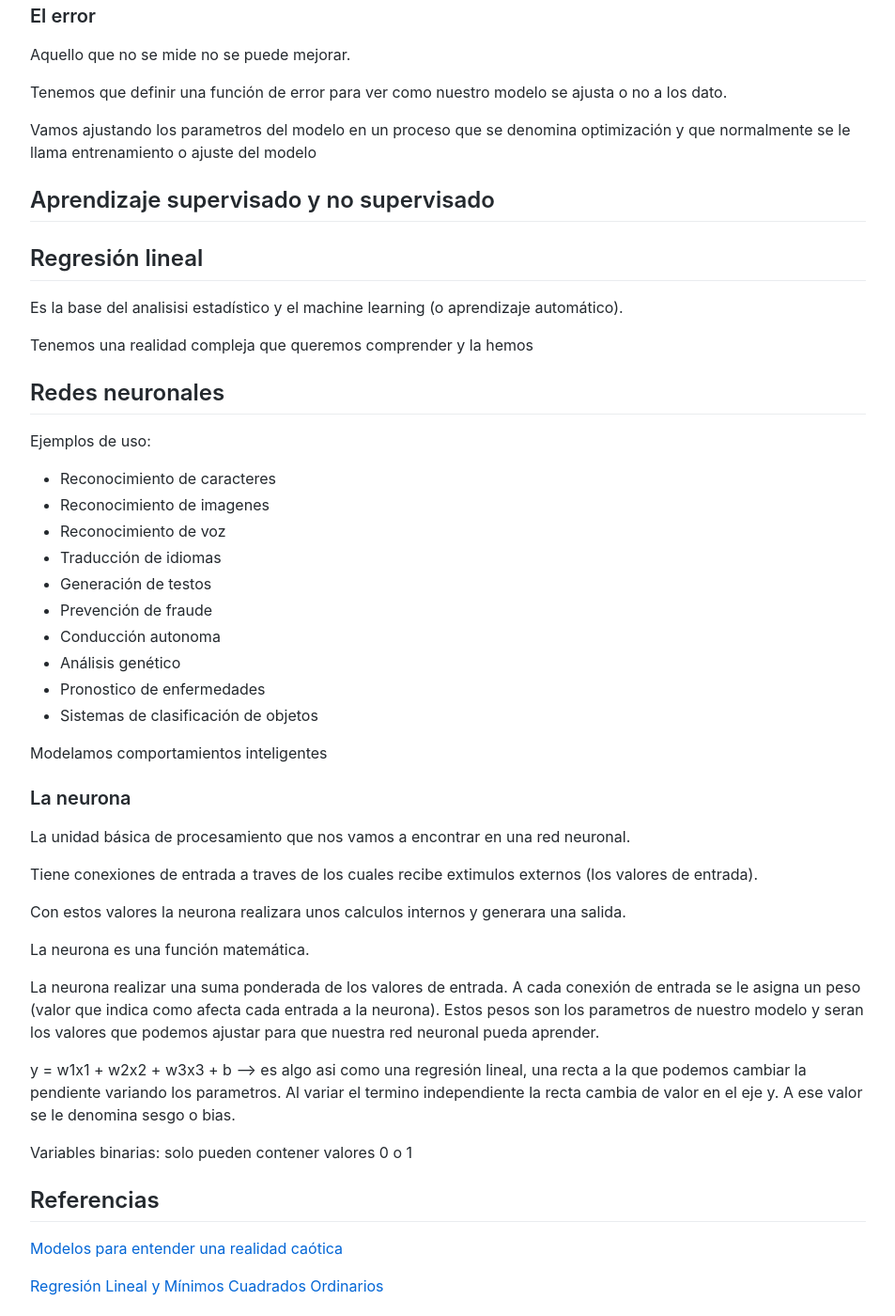
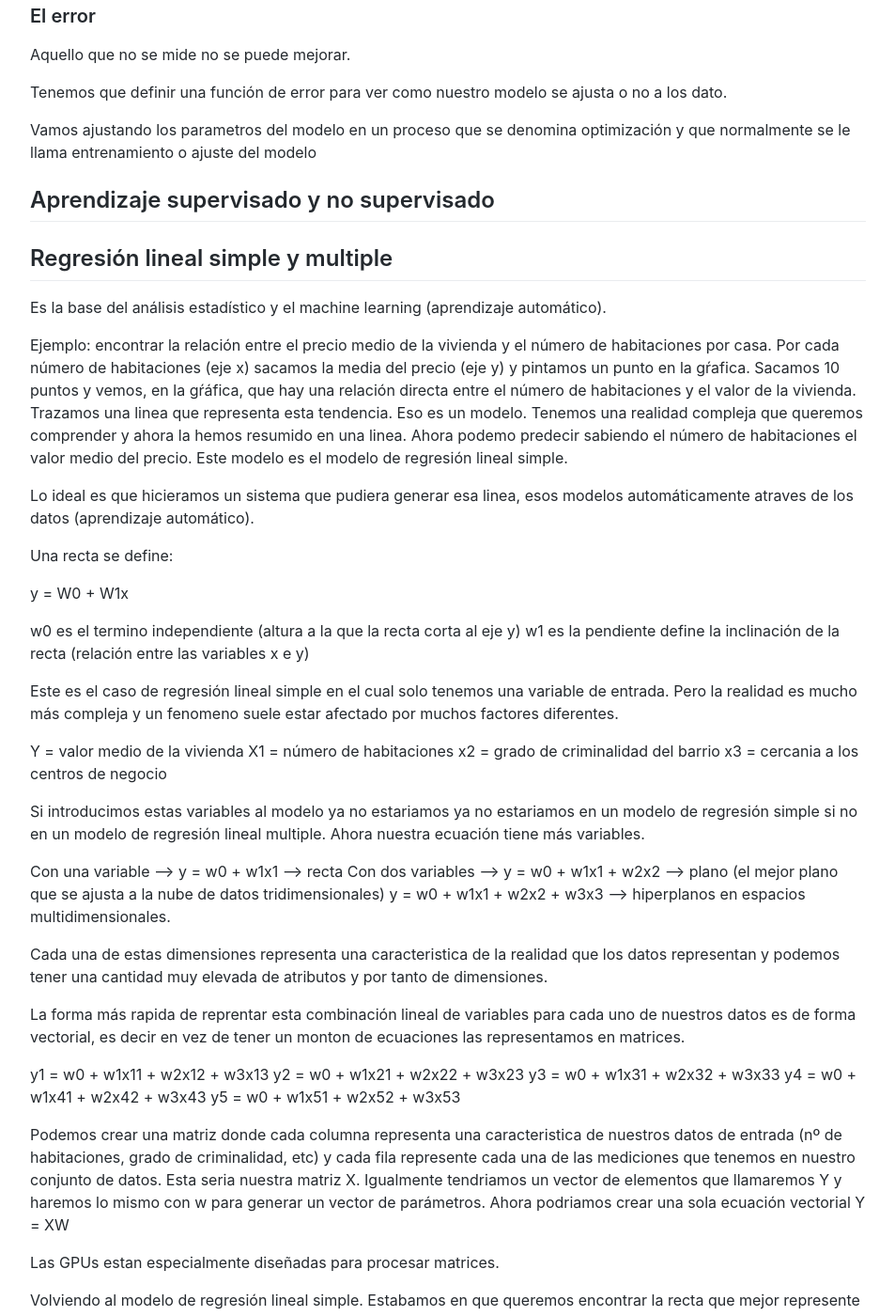
Before and after one commit to Akira3030/formacion, a Jekyll site: the page built from articulos/tecnologia/IA-regresion-lineal-minimos-cuadrados.md, in a window 1280 px wide and 1400 px high, scrolled down 1094 px. Shown: the whole window at 94% size, without its empty margins (163-1116 px from the left). Built offline with Jekyll 4.4.1, drawn with Linux system fonts in a browser that asks for light colours; our own code applies the rules of GitHub Pages for plain Markdown files; some of the changed text lies outside the part shown.

Commit message:
Update IA-regresion-lineal-minimos-cuadrados.md

```diff
--- a/articulos/tecnologia/IA-regresion-lineal-minimos-cuadrados.md
+++ b/articulos/tecnologia/IA-regresion-lineal-minimos-cuadrados.md
@@ -47,9 +47,58 @@ Vamos ajustando los parametros del modelo en un proceso que se denomina optimiza
 ## Aprendizaje supervisado y no supervisado
 
 
-## Regresión lineal
+## Regresión lineal simple y multiple
 
-Es la base del analisisi estadístico y el machine learning (o aprendizaje automático).
+Es la base del análisis estadístico y el machine learning (aprendizaje automático).
+
+Ejemplo: encontrar la relación entre el precio medio de la vivienda y el número de habitaciones por casa. Por cada número de habitaciones (eje x) sacamos la media del precio (eje y) y pintamos un punto en la gŕafica. Sacamos 10 puntos y vemos, en la gŕáfica, que hay una relación directa entre el número de habitaciones y el valor de la vivienda. Trazamos una linea que representa esta tendencia. Eso es un modelo. Tenemos una realidad compleja que queremos comprender y ahora la hemos resumido en una linea. Ahora podemo predecir sabiendo el número de habitaciones el valor medio del precio. Este modelo es el modelo de regresión lineal simple.
+
+Lo ideal es que hicieramos un sistema que pudiera generar esa linea, esos modelos automáticamente atraves de los datos (aprendizaje automático).
+
+Una recta se define:
+
+y = W0 + W1x
+
+w0 es el termino independiente (altura a la que la recta corta al eje y)
+w1 es la pendiente define la inclinación de la recta (relación entre las variables x e y)
+
+Este es el caso de regresión lineal simple en el cual solo tenemos una variable de entrada. Pero la realidad es mucho más compleja y un fenomeno suele estar afectado por muchos factores diferentes.
+
+Y = valor medio de la vivienda
+X1 = número de habitaciones
+x2 = grado de criminalidad del barrio
+x3 = cercania a los centros de negocio
+
+Si introducimos estas variables al modelo ya no estariamos ya no estariamos en un modelo de regresión simple si no en un modelo de regresión lineal multiple. Ahora nuestra ecuación tiene más variables.
+
+Con una variable --> y = w0 + w1x1 --> recta
+Con dos variables --> y = w0 + w1x1 + w2x2 --> plano (el mejor plano que se ajusta a la nube de datos tridimensionales)
+y = w0 + w1x1 + w2x2 + w3x3 --> hiperplanos en espacios multidimensionales.
+
+Cada una de estas dimensiones representa una caracteristica de la realidad que los datos representan y podemos tener una cantidad muy elevada de atributos y por tanto de dimensiones.
+
+La forma más rapida de reprentar esta combinación lineal de variables para cada uno de nuestros datos es de forma vectorial, es decir en vez de tener un monton de ecuaciones las representamos en matrices.
+
+y1 = w0 + w1x11 + w2x12 + w3x13
+y2 = w0 + w1x21 + w2x22 + w3x23
+y3 = w0 + w1x31 + w2x32 + w3x33
+y4 = w0 + w1x41 + w2x42 + w3x43
+y5 = w0 + w1x51 + w2x52 + w3x53
+
+Podemos crear una matriz donde cada columna representa una caracteristica de nuestros datos de entrada (nº de habitaciones, grado de criminalidad, etc) y cada fila represente cada una de las mediciones que tenemos en nuestro conjunto de datos. Esta seria nuestra matriz X. Igualmente tendriamos un vector de elementos que llamaremos Y y haremos lo mismo con w para generar un vector de parámetros. Ahora podriamos crear una sola ecuación vectorial Y = XW
+
+Las GPUs estan especialmente diseñadas para procesar matrices.
+
+Volviendo al modelo de regresión lineal simple. Estabamos en que queremos encontrar la recta que mejor represente a los datos pero queremos hacerlo automaticamente ¿cómo lo hacemos? usaremos dos métodos el primero es el metodod de minimos cuadrados ordinarios
+
+
+
+
+
+
+
+
+
 
 Tenemos una realidad compleja que queremos comprender y la hemos
 
@@ -108,6 +157,8 @@ Variables binarias: solo pueden contener valores 0 o 1
 
 ## Referencias
 
+Estos apuntes estan sacados en su mayoría del canal de youtub Dot CSV
+
  [Modelos para entender una realidad caótica](https://www.youtube.com/watch?v=Sb8XVheowVQ)
 
  [Regresión Lineal y Mínimos Cuadrados Ordinarios](https://www.youtube.com/watch?v=k964_uNn3l0)
```
Also changed, not shown: other parts of articulos/tecnologia/IA-regresion-lineal-minimos-cuadrados.md (+1 -1 lines).
